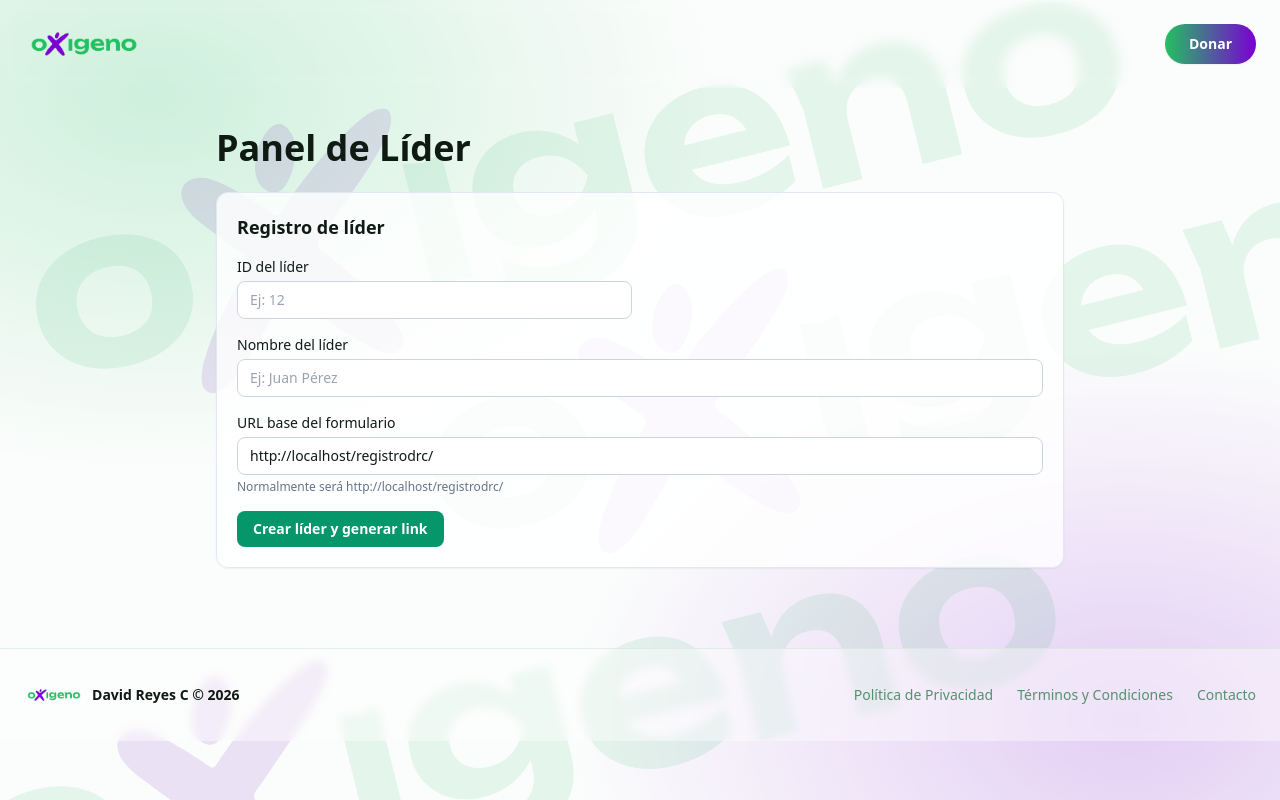
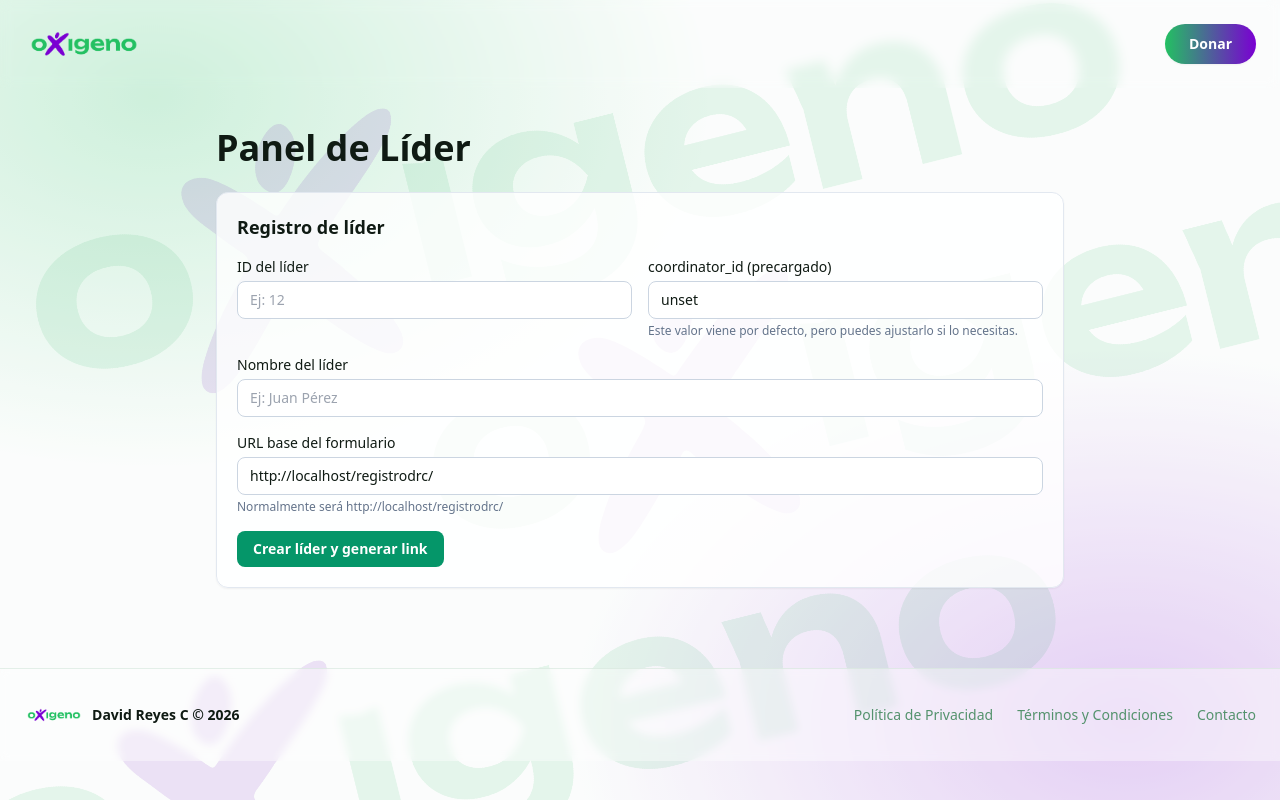
Before and after one commit to cerjattin/frontend_RegistroDRC, a React (Vite) app: page /leader/panel in a window 1280 px wide. Built offline with nearby package versions, Linux system fonts and the light colour scheme; no server answers.

Commit message:
cambio quitar devolver cordinador

```diff
--- a/src/pages/LeaderPanelPage.tsx
+++ b/src/pages/LeaderPanelPage.tsx
@@ -133,6 +133,19 @@ const handleCreateAndGenerate = async () => {
                 />
               </div>
 
+              <div>
+                <label className="block text-sm font-medium mb-1">coordinator_id (precargado)</label>
+                <input
+                  className="w-full rounded-lg border border-slate-300 px-3 py-2 text-sm"
+                  value={coordId}
+                  onChange={(e) => setCoordId(e.target.value)}
+                  placeholder="Ej: 3"
+                />
+                <p className="mt-1 text-xs text-slate-500">
+                  Este valor viene por defecto, pero puedes ajustarlo si lo necesitas.
+                </p>
+              </div>
+
               <div className="md:col-span-2">
                 <label className="block text-sm font-medium mb-1">Nombre del líder</label>
                 <input
```
